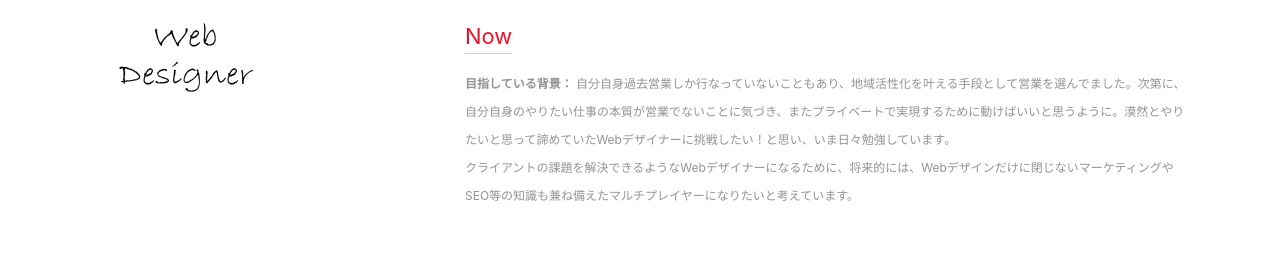
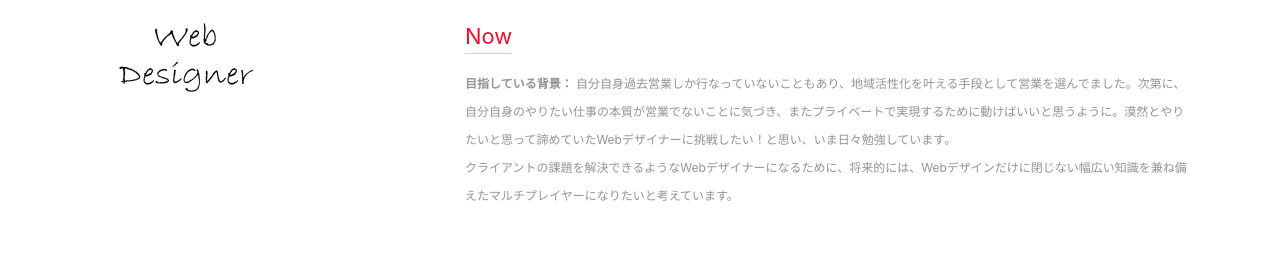
Before and after one commit to tusdurannnn/career, a plain HTML site: page index.html in a window 1280 px wide. Shown: the part 1166-1426 px from the top of the page. Drawn offline with nearby package versions, Linux system fonts and the light colour scheme; a web font is replaced by a local one.

Commit message:
Update index.html

```diff
--- a/index.html
+++ b/index.html
@@ -120,7 +120,7 @@
                  <p class="ttt">Now</p>
                  <p class="career_p"><span class="tt_t">目指している背景：</span>
                   自分自身過去営業しか行なっていないこともあり、地域活性化を叶える手段として営業を選んでました。次第に、自分自身のやりたい仕事の本質が営業でないことに気づき、またプライベートで実現するために動けばいいと思うように。漠然とやりたいと思って諦めていたWebデザイナーに挑戦したい！と思い、いま日々勉強しています。<br>
-                クライアントの課題を解決できるようなWebデザイナーになるために、将来的には、Webデザインだけに閉じないマーケティングやSEO等の知識も兼ね備えたマルチプレイヤーになりたいと考えています。</p>
+                クライアントの課題を解決できるようなWebデザイナーになるために、将来的には、Webデザインだけに閉じない幅広い知識を兼ね備えたマルチプレイヤーになりたいと考えています。</p>
              </div>
          </div>
     </div>
```
